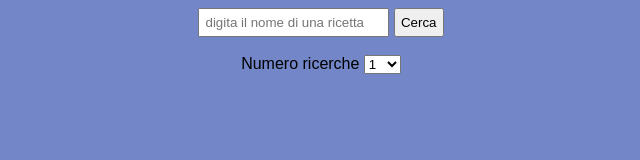
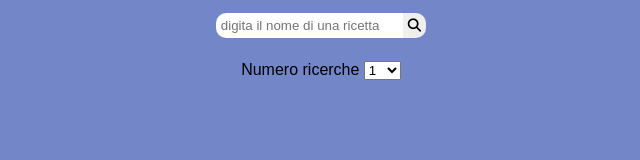
Before and after one commit to nicholas-napoli/Applicazione-web-che-usa-un-servizio-REST, a plain HTML site: page index.html in a window 1280 px wide. Shown: the whole page, without its empty margins (319-959 px from the left). Drawn offline with Linux system fonts and the light colour scheme; no server answers.

Commit message:
aggiornato html e css

```diff
--- a/index.html
+++ b/index.html
@@ -4,15 +4,16 @@
     <meta charset="UTF-8">
     <meta http-equiv="X-UA-Compatible" content="IE=edge">
     <meta name="viewport" content="width=device-width, initial-scale=1.0">
+    <link rel="stylesheet" href="https://cdnjs.cloudflare.com/ajax/libs/font-awesome/6.1.0/css/all.min.css" integrity="sha512-10/jx2EXwxxWqCLX/hHth/vu2KY3jCF70dCQB8TSgNjbCVAC/8vai53GfMDrO2Emgwccf2pJqxct9ehpzG+MTw==" crossorigin="anonymous" referrerpolicy="no-referrer" />
     <link rel="stylesheet" href="style.css">
     <title>Document</title>
 </head>
 <body>
 
     <form action="">
-        <section>
-            <input type="text" name="" id="" placeholder="digita il nome di una ricetta">
-            <input type="submit" value="Cerca">
+        <section class="input">
+            <input type="text" name="" id="inpt" placeholder="digita il nome di una ricetta">
+            <button type="submit" id="inptbtn"><i class="fa-solid fa-magnifying-glass"></i> </button>
         </section>
         <br>
         <section class="ricerca">
--- a/style.css
+++ b/style.css
@@ -1,3 +1,10 @@
+html {
+    box-sizing: border-box;
+  }
+  *, *:before, *:after {
+    box-sizing: inherit;
+  }
+
 body{
     background-color: rgba(65, 92, 182, 0.74);
     font-family: sans-serif;
@@ -19,3 +26,26 @@ input{
 button{
     padding: 5px;
 }
+#inpt {
+    margin: 5px 0 5px 5px;
+    border: none;
+    border-top-left-radius: 10px;
+    border-bottom-left-radius: 10px;
+    box-shadow: none;
+    outline: none;
+}
+#inptbtn {
+    margin: 5px 5px 5px 0;
+    border: none;
+    border-top-right-radius: 10px;
+    border-bottom-right-radius: 10px;
+    box-shadow: none;
+    outline: none;
+
+    flex-grow: 0;
+}
+.input {
+    display: flex;
+    justify-content: center;
+    align-items: center;
+}
```
